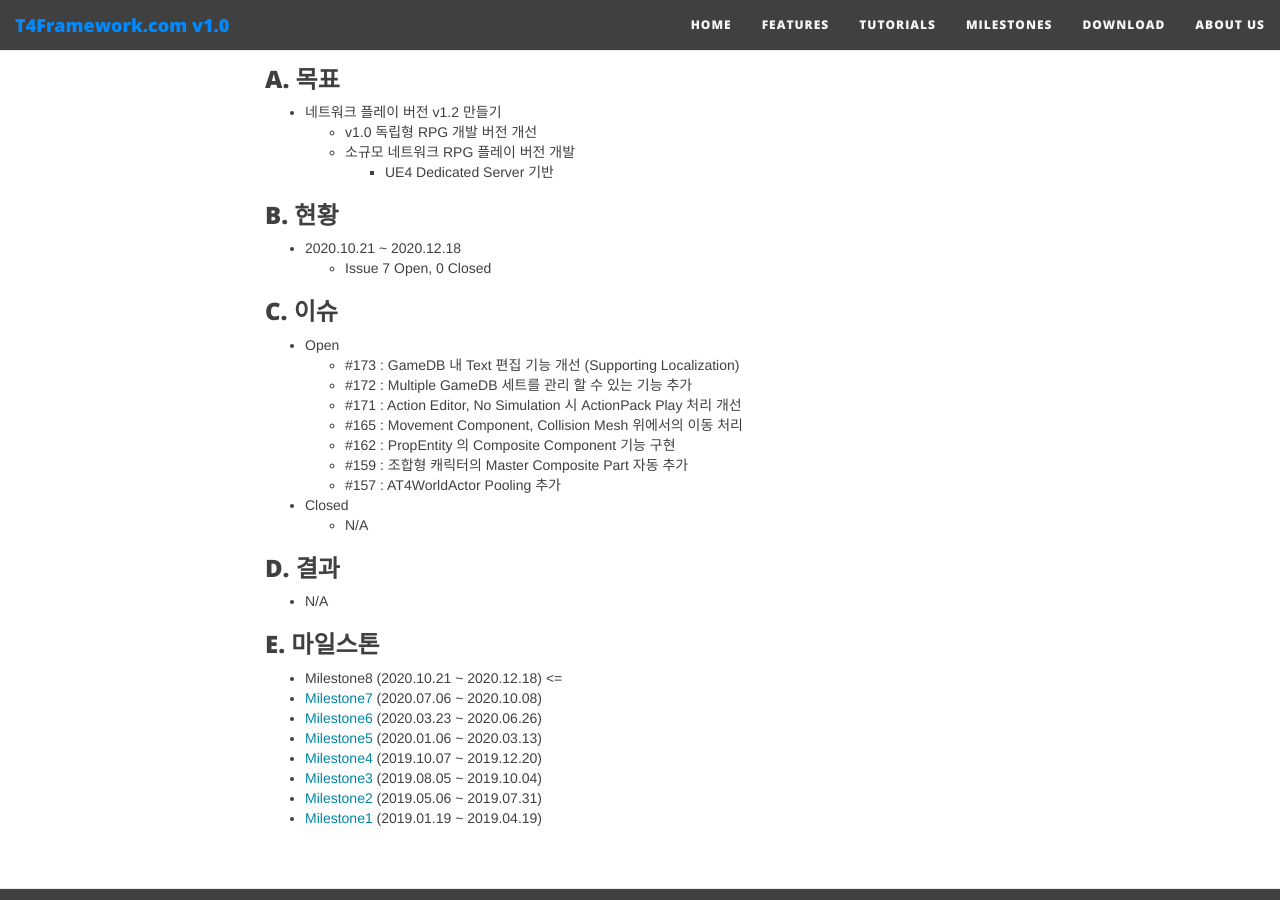
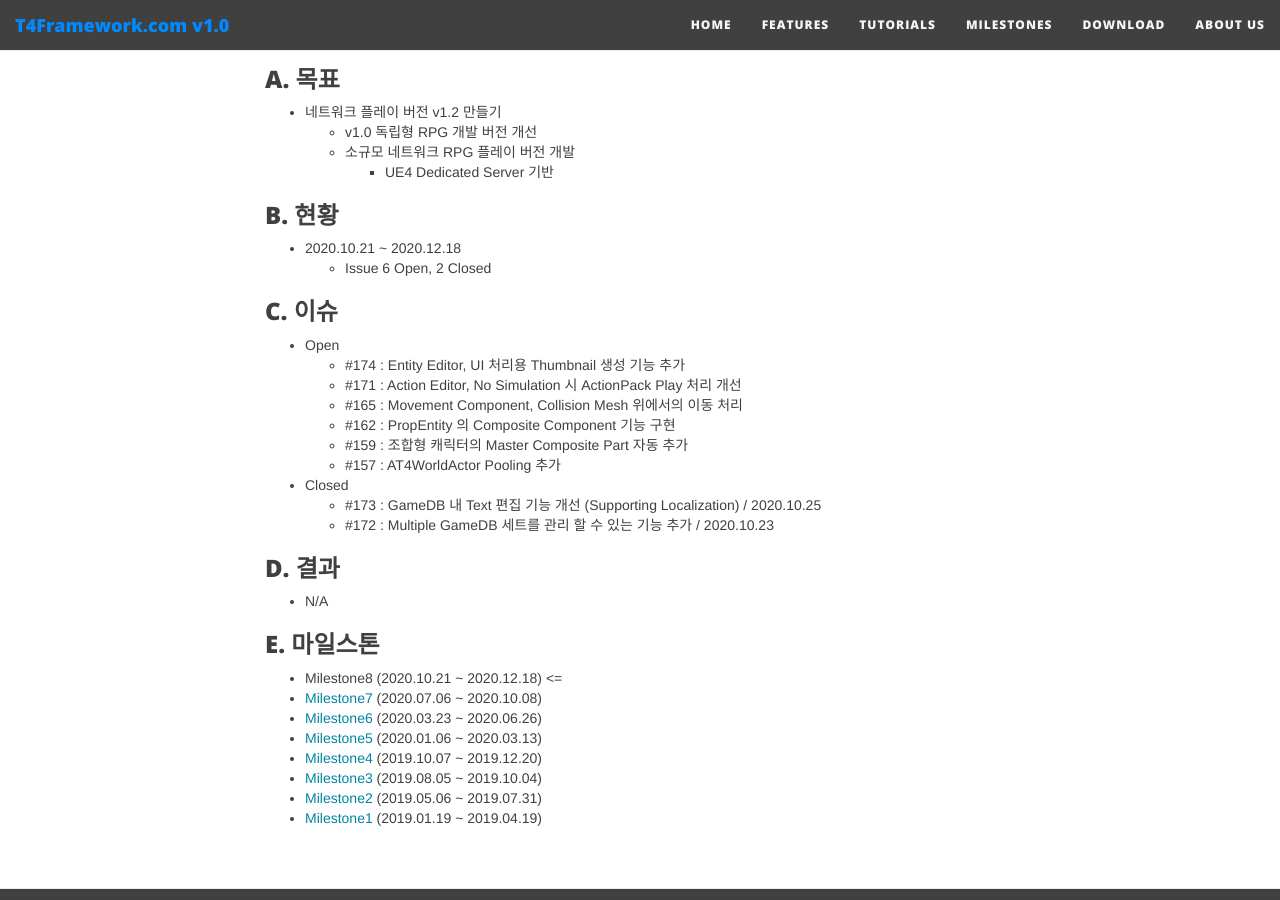
Before and after one commit to T4Framework/T4Framework_WebSite, a Jekyll site: the page built from docs/T4Framework_Milestone8_Achieved.md, in a window 1280 px wide and 900 px high, scrolled down 317 px. Built offline with Jekyll 4.4.1, drawn with Linux system fonts in a browser that asks for light colours; nearby versions of some CDN libraries.

Commit message:
마일스톤 M8 업데이트

```diff
--- a/docs/T4Framework_Milestone8_Achieved.md
+++ b/docs/T4Framework_Milestone8_Achieved.md
@@ -15,13 +15,12 @@ subtitle: Milestone 8 (2020.10.21 ~ 2020.12.18)
 ### B. 현황
 
 - 2020.10.21 ~ 2020.12.18
-  - Issue 7 Open, 0 Closed
+  - Issue 6 Open, 2 Closed
 
 ### C. 이슈
 
 - Open
-  - #173 : GameDB 내 Text 편집 기능 개선 (Supporting Localization)
-  - #172 : Multiple GameDB 세트를 관리 할 수 있는 기능 추가
+  - #174 : Entity Editor, UI 처리용 Thumbnail 생성 기능 추가
   - #171 : Action Editor, No Simulation 시 ActionPack Play 처리 개선
   - #165 : Movement Component, Collision Mesh 위에서의 이동 처리
   - #162 : PropEntity 의 Composite Component 기능 구현
@@ -29,7 +28,8 @@ subtitle: Milestone 8 (2020.10.21 ~ 2020.12.18)
   - #157 : AT4WorldActor Pooling 추가
 
 - Closed
-  - N/A
+  - #173 : GameDB 내 Text 편집 기능 개선 (Supporting Localization) / 2020.10.25
+  - #172 : Multiple GameDB 세트를 관리 할 수 있는 기능 추가 / 2020.10.23
 
 ### D. 결과
 
```
